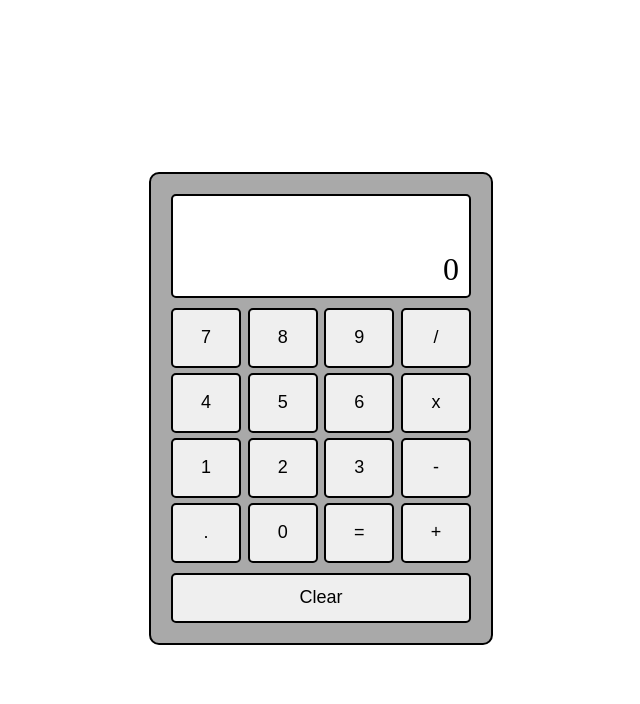
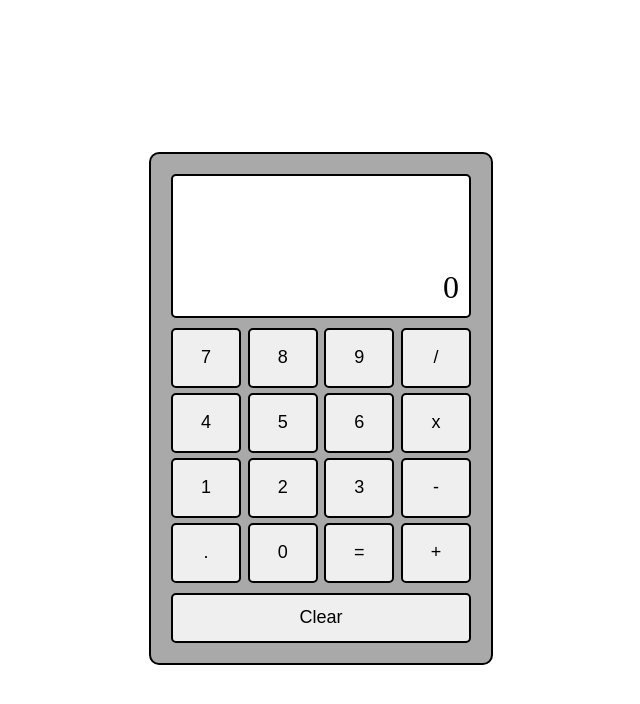
Before and after one commit to eyuhar/Calculator, a plain HTML site: page index.html in a window 1280 px wide. Both pictures are taken after a click on the button "Clear". Shown: the whole page, without its empty margins (319-959 px from the left). Drawn offline with Linux system fonts and the light colour scheme.

Commit message:
add little click animation

```diff
--- a/script.js
+++ b/script.js
@@ -143,3 +143,15 @@ function processClearInput(){
     resultScreen.innerHTML = "0";
     operationScreen.innerHTML = "";
 }
+
+
+const allButtons = document.querySelectorAll("#buttons button, #clearButton");
+
+allButtons.forEach(element =>{
+    element.addEventListener("mousedown", e => {
+        e.target.setAttribute("style", "border:4px solid black;");
+    });
+    element.addEventListener("mouseup", e => {
+        e.target.setAttribute("style", "border:2px solid black;");
+    });
+});
--- a/styles.css
+++ b/styles.css
@@ -21,24 +21,24 @@ body {
     display: flex;
     flex-direction: column;
     justify-content: space-between;
-    height: 100px;
+    min-height: 140px;
     background-color: white;
     border-radius: 5px;
     border: 2px solid black;
     text-align: right;
-
 }
 
 #operationScreen {
-    height: 35px;
     padding: 10px;
-    font-size: large;
+    font-size: medium;
+    word-break: break-all;
 }
 
 #resultScreen {
-    height: 35px;
+
     padding: 10px;
     font-size: xx-large;
+    word-break: break-all;
 }
 
 #buttons {
```
